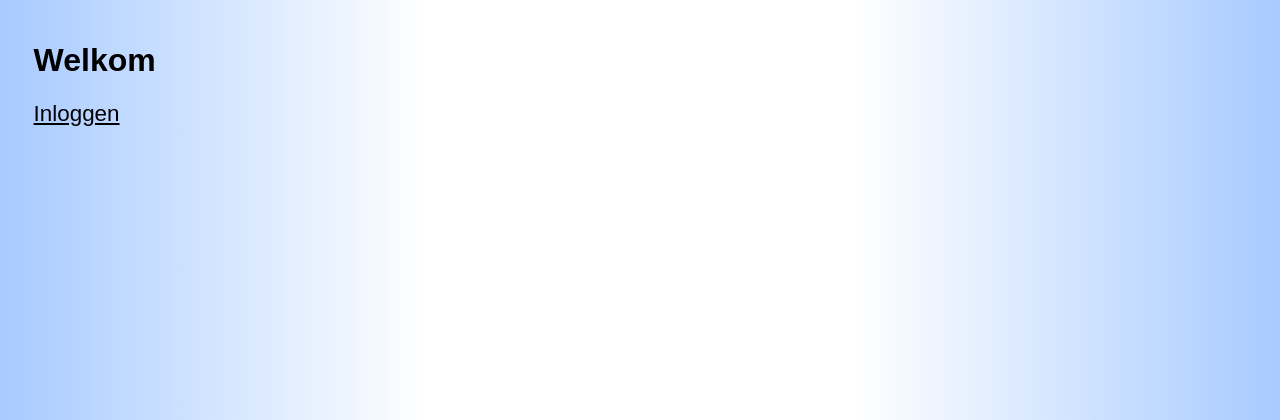
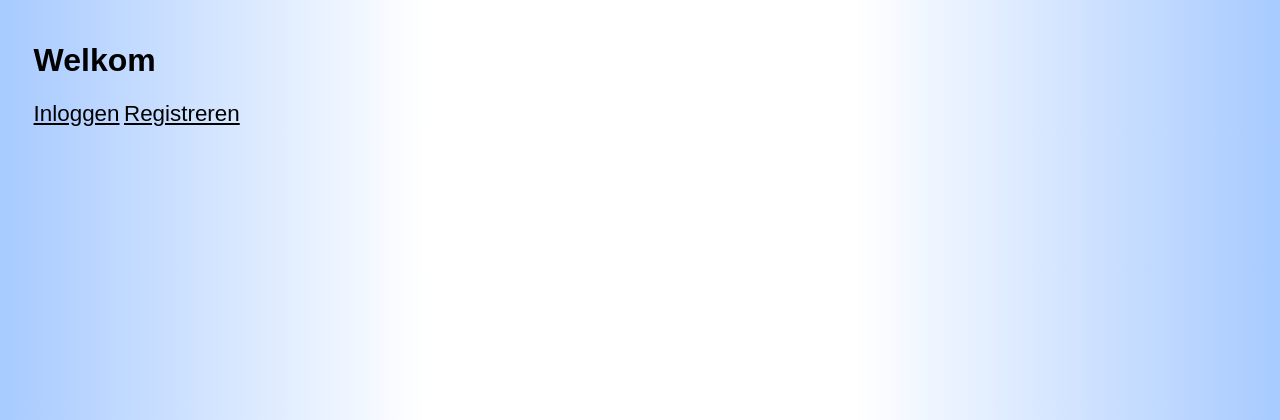
Before and after one commit to Nigel3005/connected_vehicles, a Django app: page / in a window 1280 px wide. Shown: the top 420 px of the page. Run offline with Django 3.2, Linux system fonts and the light colour scheme.

Commit message:
butstuff

```diff
--- a/templates/index.html
+++ b/templates/index.html
@@ -12,7 +12,6 @@
 <body>
     <h1>Welkom</h1>
     <a href="/login">Inloggen</a>
-
-
+    <a href="/register">Registreren</a>
 </body>
 </html>
```
